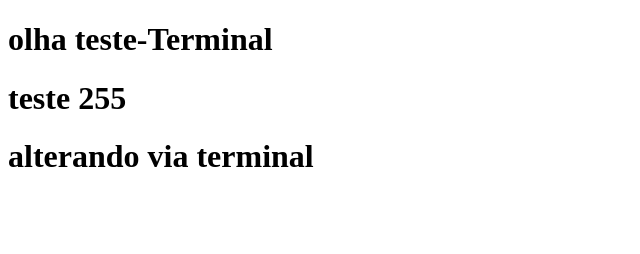
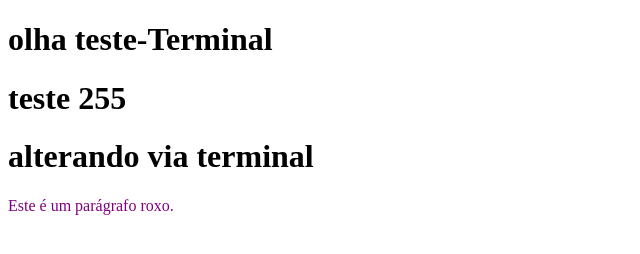
Before and after one commit to geyson12345/projeto_cartao, a plain HTML site: page index.html in a window 1280 px wide. Shown: the whole page, without its empty margins (0-640 px from the left). Drawn offline with Linux system fonts and the light colour scheme.

Commit message:
colocar texto roxo.

```diff
--- a/index.html
+++ b/index.html
@@ -9,5 +9,6 @@
     <h1> olha teste-Terminal</h1>
     <h1> teste 255 </h1>
     <h1> alterando via terminal </h1>
+    <p style="color:purple">Este é um parágrafo roxo.</p>
 </body>
 </html>
```
